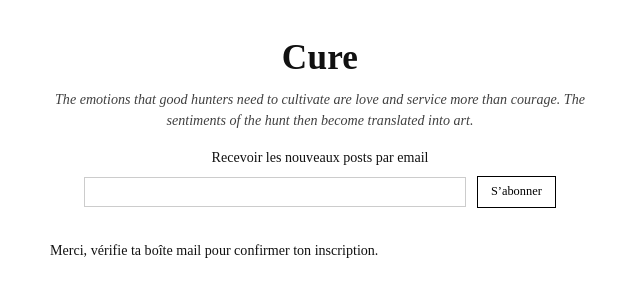
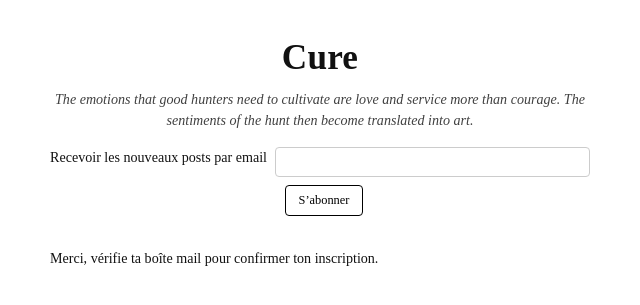
Before and after one commit to equipedenuit/cure, a Jekyll site: the page built from confirmation/index.html, in a window 1280 px wide. Shown: the top 305 px of the page, without its empty margins (320-960 px from the left). Built offline with Jekyll 4.4.1, drawn with Linux system fonts in a browser that asks for light colours.

Commit message:
Update default.html

```diff
--- a/_layouts/default.html
+++ b/_layouts/default.html
@@ -43,9 +43,50 @@ a:visited {
   .pager{display:flex;justify-content:space-between;gap:1rem;margin:2rem 0}
   .pager .prev,.pager .next{color:#0000EE;text-decoration:underline}
 
-form[name="newsletter"] input[type="email"]{ border:1px solid #ccc; }
-form[name="newsletter"] button{ border:1px solid #000; background:#fff; cursor:pointer; }
+/* === Newsletter form responsive === */
+form[name="newsletter"]{
+  display:flex;
+  flex-wrap:wrap;
+  align-items:center;
+  justify-content:center;
+  gap:.5rem;
+}
+
+form[name="newsletter"] input[type="email"]{
+  flex:1 1 260px;     /* prend la place dispo */
+  min-width:0;
+  font-size:16px;     /* évite l’auto-zoom iOS */
+  padding:.6rem .75rem;
+  border:1px solid #ccc;
+  border-radius:4px;
+  -webkit-appearance:none;
+}
+
+form[name="newsletter"] button{
+  flex:0 0 auto;
+  padding:.6rem 1rem;
+  line-height:1;
+  font: inherit;      /* garde ta typo Times */
+  white-space:nowrap; /* évite le retour à la ligne du libellé */
+  border:1px solid #000;
+  background:#fff;
+  border-radius:4px;
+  cursor:pointer;
+}
+
 form[name="newsletter"] button:hover{ background:#f5f5f5; }
+
+/* Empile sur mobile */
+@media (max-width: 520px){
+  form[name="newsletter"]{
+    flex-direction:column;
+    align-items:stretch;
+  }
+  form[name="newsletter"] input[type="email"],
+  form[name="newsletter"] button{
+    width:100%;
+  }
+}
 
     article{ margin: 0 0 3rem 0; }
     article h2{ font-size: 1.25rem; margin: .25rem 0; }
```
